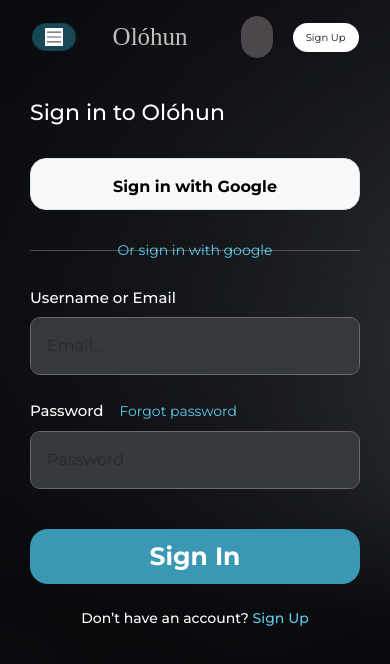
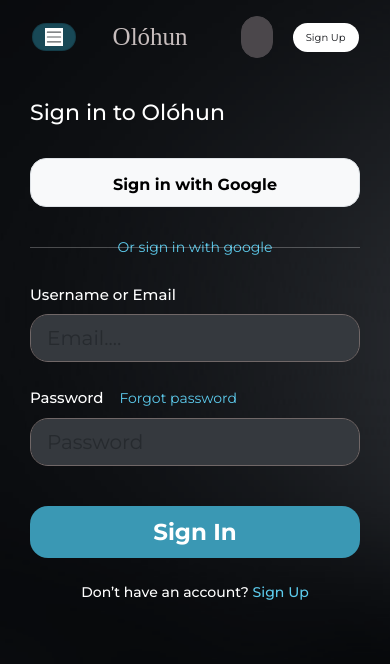
Before and after one commit to adesewaAdeyemo/OlohunR, a React (Vite) app: page /signin in a window 390 px wide. Shown: the top 664 px of the page. Built offline with nearby package versions, Linux system fonts and the light colour scheme; a web font is replaced by a local one.

Commit message:
update of the form responsiveness

```diff
--- a/src/App.css
+++ b/src/App.css
@@ -93,7 +93,7 @@ a.navbar-brand {
 }
 button.navbar-toggler i{
     color: #101216 !important;
-    font-size: 20px !important;
+    font-size: 23px !important;
 }
 .nav-item{
     margin: 0 10px;
@@ -511,7 +511,7 @@ h6{
     font-weight: normal;
     border-radius: 5px;
     cursor: pointer;
-    font-size: 25px !important;
+    font-size: 23px !important;
     font-weight: 700;
 }
 label{
@@ -532,14 +532,14 @@ label{
     width: 100%;
     color: #fff;
     font-weight: bold;
-    border-radius: 5px;
+    /* border-radius: 5px; */
     cursor: pointer;
     border: 1px solid #FFF !important;
 
 }
 .continue-btn-auth-email a{
     color: #fff !important;
-    font-size: 25px !important;
+    font-size: 23px !important;
     font-weight: 700 !important;
 }
 
@@ -555,11 +555,11 @@ label{
     background-color: #3A98B4 !important;
     color: #fff !important;
     width: 100%;
-    font-size: 25px !important;
+    font-size: 23px !important;
     font-weight: 700 !important;
 
 }
-button{
+button, input{
         border-radius: 18px !important;
 }
 .btn-auth:hover {
--- a/src/Pages/auth/signin.jsx
+++ b/src/Pages/auth/signin.jsx
@@ -105,8 +105,8 @@ class SignIn extends Component {
                     placeholder="Email...."
                     type="text"
                     name="emailOrUsername"
-                    className="px-3 py-3"
-                    // size="lg"
+                    // className="px-3 py-3"
+                    size="lg"
                     onChange={(e) => {
                       this.setState({ emailOrUsername: e.target.value });
                     }}
@@ -131,8 +131,8 @@ class SignIn extends Component {
                     placeholder="Password"
                     type="password"
                     name="password"
-                    className="px-3 py-3"
-                    // size="lg"
+                    // className="px-3 py-3"
+                    size="lg"
                     onChange={(e) => {
                       this.setState({ password: e.target.value });
                     }}
```
